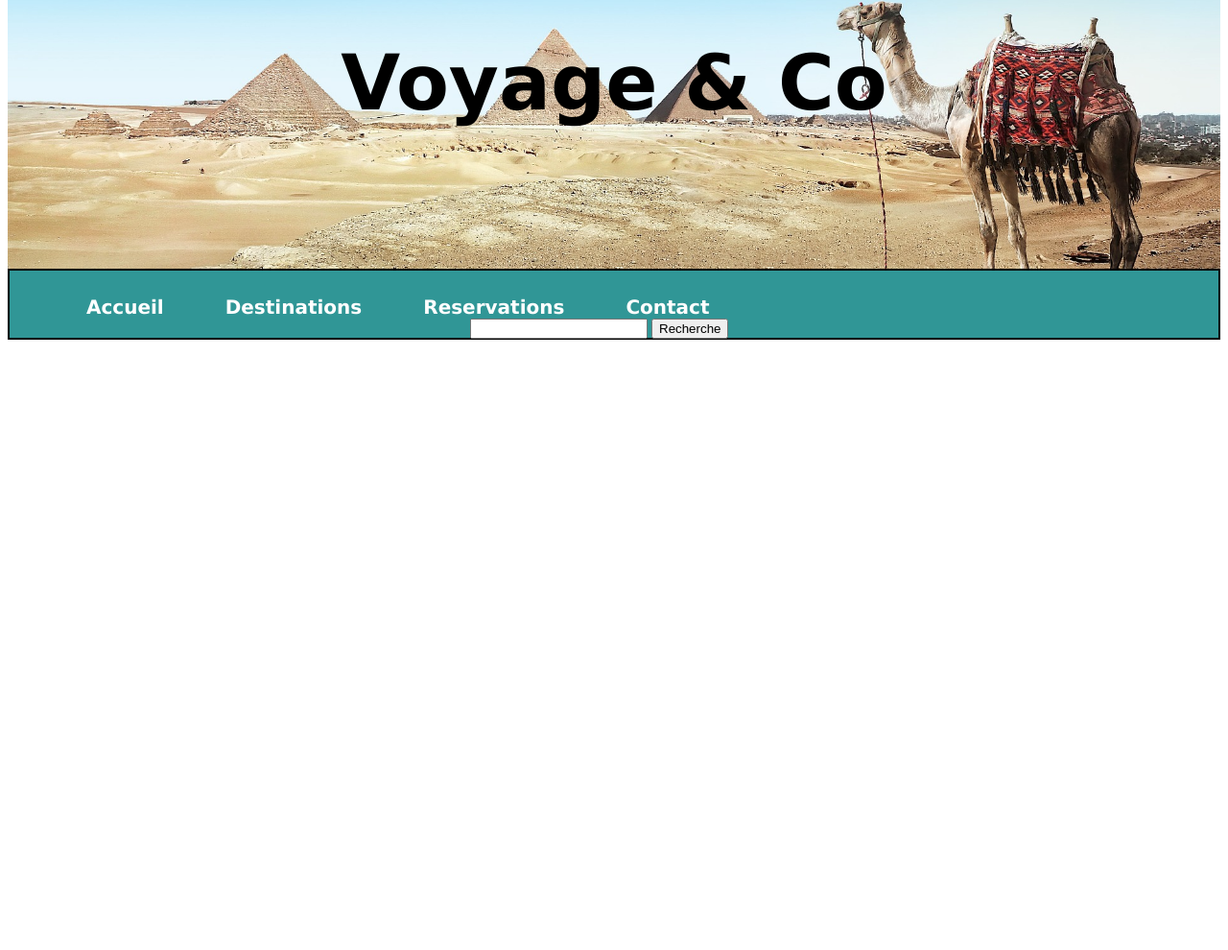
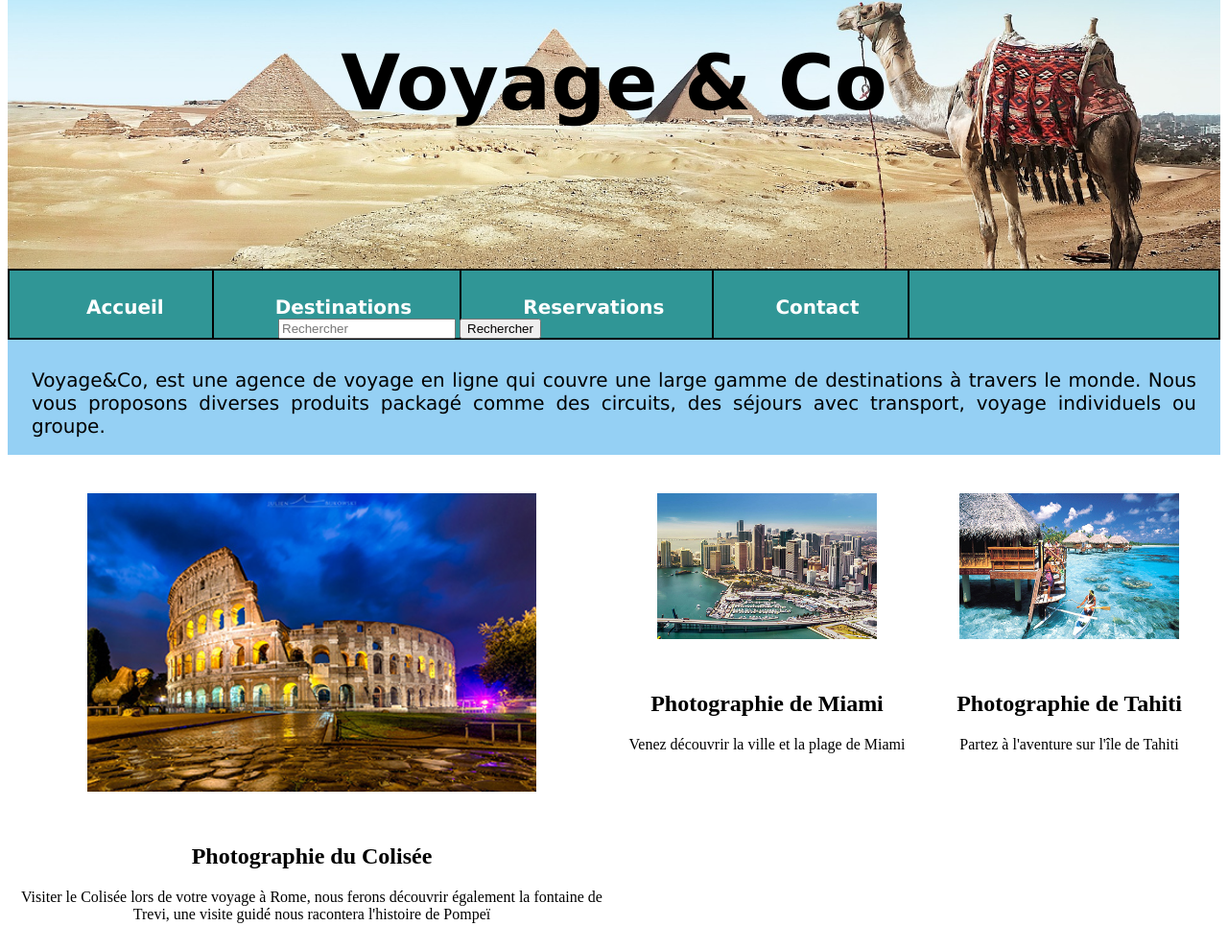
Before and after one commit to EmyDvger/Partie-3, a plain HTML site: page index.html in a window 1280 px wide. Shown: the part 184-1174 px from the top of the page at 96% size. Before the commit the page ends 800 px from the top, so only its background shows below. Drawn offline with Linux system fonts and the light colour scheme.

Commit message:
modification en cours

```diff
--- a/assets/css/style.css
+++ b/assets/css/style.css
@@ -4,13 +4,14 @@ header {
   background-size: cover;
   background-repeat: no-repeat;
   text-align: center;
-  height: 410px;
+  height: 410px;/*hauteur hearder*/
 }
 h1 {
   padding: 170px; /*marge interieur (inverse margin exterieur)*/
   font-weight: bold; /*le gras du texte*/
   font-size: 80px; /*taille du texte*/
   font-family : "Verdana", serif;
+  /* Nav */
 }
 #menucolor {
   background: #309696; /*barre bleu*/
@@ -25,15 +26,67 @@ li, form {
   list-style-type : none; /*retirer surlignage des liens*/
 }
 #search {
-  margin: 400px;
+  margin: 200px;
 }
 a {
   text-decoration: none;
   color: #ffffff; /*texte blanc*/
   font-size: 20px;
   font-family : "Verdana", serif;
+  border-right: solid 2px #020202;
+  padding-right: 50px;
+  padding-top: 26px;/*rallongé ligne par le haut*/
+  padding-bottom: 20px;/*rallongé ligne par le bas*/
 }
-a:hover {
-  border:  solid 22px green;
+a:hover { /*lorsque je survole les items*/
+  border:  solid 20px green;
   background-color: green;
 }
+/* presentation */
+#presentation {
+  background-color: #95d0f4;
+  height: 80px;
+  padding: 20px;
+}
+#textpresentation {
+  font-size: 20px;
+  font-family : "Verdana", serif;
+  text-align: justify;
+}
+/* 3 images */
+.text {
+    font-size: 20px;
+}
+p {
+    text-align: justify;
+    justify-content: center;
+}
+#presentation {
+  padding: 20px;
+}
+#blocline {
+  display: flex;
+  justify-content: center;
+}
+img {
+  width:75%;
+  margin: 20px;
+  padding: 10px;
+}
+.bloctext, p {
+  text-align: center;
+  margin: 10px 5px;
+}
+/* Mediaquerie */
+/* @media screen and (max-width : 992px) {
+  #blockline {
+    flex-direction: column;
+  }
+} */
+/* @media screen and (max-width : 686px) {
+  a, form {
+    display: none;
+  }
+  #navIcon {
+  display: block;
+} */
--- a/index.html
+++ b/index.html
@@ -2,11 +2,14 @@
 <html lang="fr" dir="ltr">
 <head>
   <meta charset="utf-8"/>
+  <meta name="viewport" content="width=device-width, initial-scal=1"/>
+  <link rel="stylesheet" href="assets/css/style.css"/>
   <title>Voyage & Co</title>
-  <link rel="stylesheet" href="assets/css/style.css"/>
+  <!-- scrip fontawesome -->
+  <!-- <script src="https://fontawesome.com/" cross>  </script> -->
 </head>
 <body>
-  <header id="entete">
+  <header id="header">
     <h1>Voyage & Co</h1>
   </header>
   <nav id="menucolor">
@@ -25,12 +28,36 @@
       </li>
       <li id="search">
         <form class="" action="index.html" method="post">
-          <input type="text" id="Search" name="Q" />
-          <button>Recherche</button>
+          <input type="text" id="Search" name="Q" placeholder="Rechercher"/>
+          <input type="submit" name="searchButton"value="Rechercher"/>
+          <!-- <button>Recherche</button> -->
         </form>
       </li>
+      <!-- navIcon -->
+      <li><i class= "fas fa-bars" id="navIcon"></i></li>
     </ul>
   </nav>
+  <div id="presentation">
+    <p id="textpresentation">Voyage&Co, est une agence de voyage en ligne qui couvre une large gamme de destinations à travers le monde. Nous vous proposons diverses produits packagé comme des circuits, des séjours avec transport, voyage individuels ou groupe.</p>
+  </div>
+  <!-- disposition des trois blocs images -->
+  <div id="blocline">
+    <div class="bloctext">  <!-- Bloc1 -->
+      <img src="assets/img/rome.jpg" alt="photo du Colisée" title="Italie-Rome"/>
+      <h2 class"text">Photographie du Colisée</h2>
+      <p>Visiter le Colisée lors de votre voyage à Rome, nous ferons découvrir également la fontaine de Trevi, une visite guidé nous racontera l'histoire de Pompeï</p>
+    </div>
+    <div class="bloctext"><!-- Bloc2 -->
+      <img src="assets/img/miami.jpg" alt="photo de Miami" title="Miami beach"/>
+      <h2 class"text">Photographie de Miami</h2>
+      <p>Venez découvrir la ville et la plage de Miami</p>
+    </div>
+    <div class="bloctext"><!-- Bloc3 -->
+      <img src="assets/img/tahiti.jpg" alt="photo de Tahiti" title="Tahiti"/>
+      <h2 class"text">Photographie de Tahiti</h2>
+      <p>Partez à l'aventure sur l'île de Tahiti</p>
+    </div>
+  </div>
 </body>
 </html>
 
```
Also changed, not shown: assets/img/miami.jpg (added), assets/img/rome.jpg (added), assets/img/tahiti.jpg (added).
